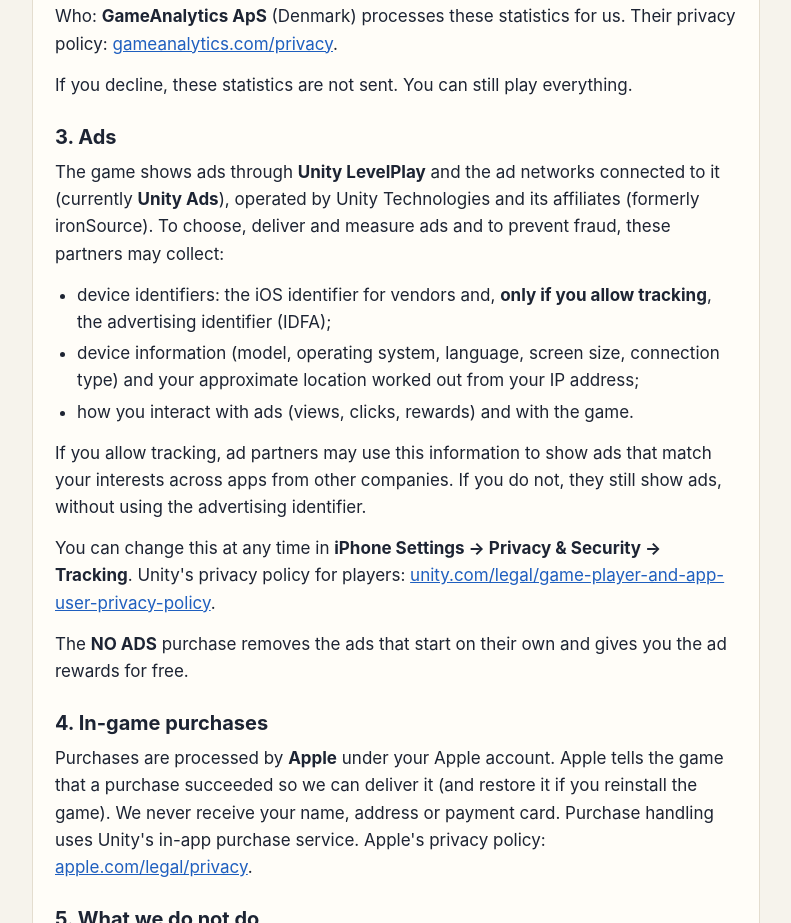
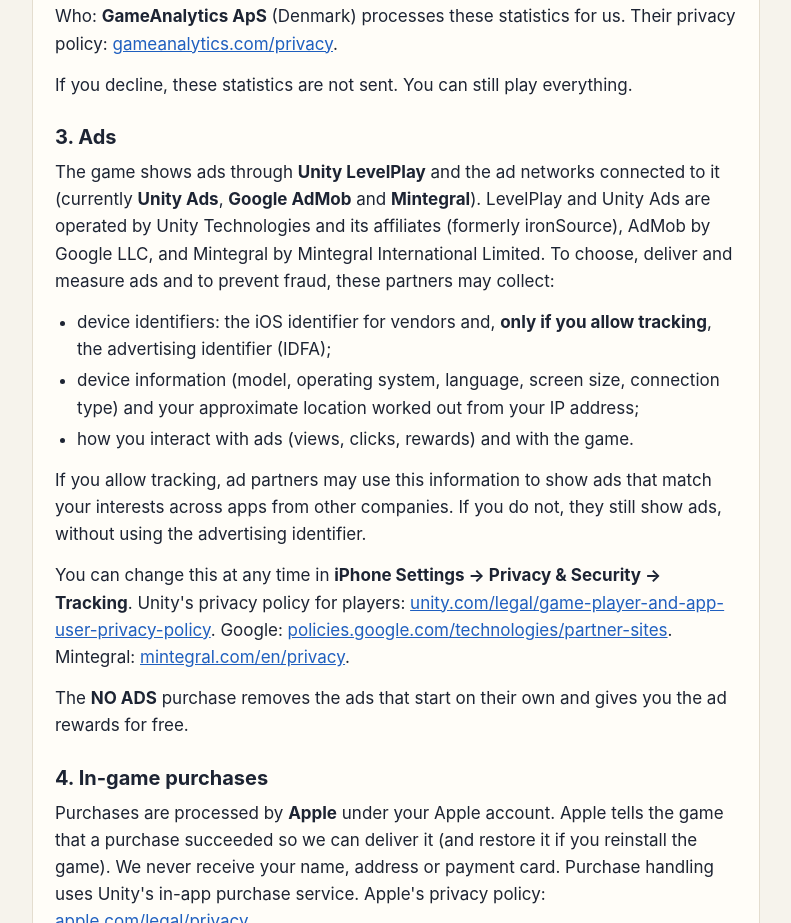
Before and after one commit to SnowfortStudio/snowfortstudio.github.io, a plain HTML site: page privacy.html in a window 1280 px wide. Shown: the part 1177-2100 px from the top of the page, without its empty margins (244-1035 px from the left). Drawn offline with Linux system fonts and the light colour scheme.

Commit message:
Privacy policy: list Google AdMob and Mintegral ad networks

```diff
--- a/privacy.html
+++ b/privacy.html
@@ -5,7 +5,7 @@
 <header><div class="wrap"><div class="logo">&#128081;</div><div><h1>CrownShot</h1><p>A game by Snowfort Studio</p></div></div></header>
 <nav><div class="wrap"><a href="index.html">Home</a><a href="support.html">Support</a><a href="privacy.html" class=on>Privacy</a></div></nav>
 <main><div class="wrap"><div class="card"><h2>Privacy Policy</h2>
-<p><em>Last updated: November 14, 2026</em></p>
+<p><em>Last updated: November 18, 2026</em></p>
 <p>CrownShot ("the game") is made by <strong>Snowfort Studio</strong> ("we", "us"). This page explains what information the game and the services built into it collect, why, and the choices you have.</p>
 <h2>In short</h2>
 <ul><li>We never ask for your name, email address, phone number, contacts, photos or precise location.</li><li>The game shows ads. Ad partners use information about your device to show ads and measure them. They can only use your device's advertising identifier if you allow it when iOS asks ("Allow tracking?").</li><li>Game statistics are sent only if you accept them, and you can turn them off at any time (<strong>OPTIONS → ANALYTICS</strong>).</li><li>Purchases are handled by Apple. We never see your payment information.</li><li>We do not sell your personal information.</li></ul>
@@ -18,10 +18,10 @@
 <p>Who: <strong>GameAnalytics ApS</strong> (Denmark) processes these statistics for us. Their privacy policy: <a href="https://gameanalytics.com/privacy">gameanalytics.com/privacy</a>.</p>
 <p>If you decline, these statistics are not sent. You can still play everything.</p>
 <h2>3. Ads</h2>
-<p>The game shows ads through <strong>Unity LevelPlay</strong> and the ad networks connected to it (currently <strong>Unity Ads</strong>), operated by Unity Technologies and its affiliates (formerly ironSource). To choose, deliver and measure ads and to prevent fraud, these partners may collect:</p>
+<p>The game shows ads through <strong>Unity LevelPlay</strong> and the ad networks connected to it (currently <strong>Unity Ads</strong>, <strong>Google AdMob</strong> and <strong>Mintegral</strong>). LevelPlay and Unity Ads are operated by Unity Technologies and its affiliates (formerly ironSource), AdMob by Google LLC, and Mintegral by Mintegral International Limited. To choose, deliver and measure ads and to prevent fraud, these partners may collect:</p>
 <ul><li>device identifiers: the iOS identifier for vendors and, <strong>only if you allow tracking</strong>, the advertising identifier (IDFA);</li><li>device information (model, operating system, language, screen size, connection type) and your approximate location worked out from your IP address;</li><li>how you interact with ads (views, clicks, rewards) and with the game.</li></ul>
 <p>If you allow tracking, ad partners may use this information to show ads that match your interests across apps from other companies. If you do not, they still show ads, without using the advertising identifier.</p>
-<p>You can change this at any time in <strong>iPhone Settings → Privacy &amp; Security → Tracking</strong>. Unity's privacy policy for players: <a href="https://unity.com/legal/game-player-and-app-user-privacy-policy">unity.com/legal/game-player-and-app-user-privacy-policy</a>.</p>
+<p>You can change this at any time in <strong>iPhone Settings → Privacy &amp; Security → Tracking</strong>. Unity's privacy policy for players: <a href="https://unity.com/legal/game-player-and-app-user-privacy-policy">unity.com/legal/game-player-and-app-user-privacy-policy</a>. Google: <a href="https://policies.google.com/technologies/partner-sites">policies.google.com/technologies/partner-sites</a>. Mintegral: <a href="https://www.mintegral.com/en/privacy">mintegral.com/en/privacy</a>.</p>
 <p>The <strong>NO ADS</strong> purchase removes the ads that start on their own and gives you the ad rewards for free.</p>
 <h2>4. In-game purchases</h2>
 <p>Purchases are processed by <strong>Apple</strong> under your Apple account. Apple tells the game that a purchase succeeded so we can deliver it (and restore it if you reinstall the game). We never receive your name, address or payment card. Purchase handling uses Unity's in-app purchase service. Apple's privacy policy: <a href="https://www.apple.com/legal/privacy/">apple.com/legal/privacy</a>.</p>
```
